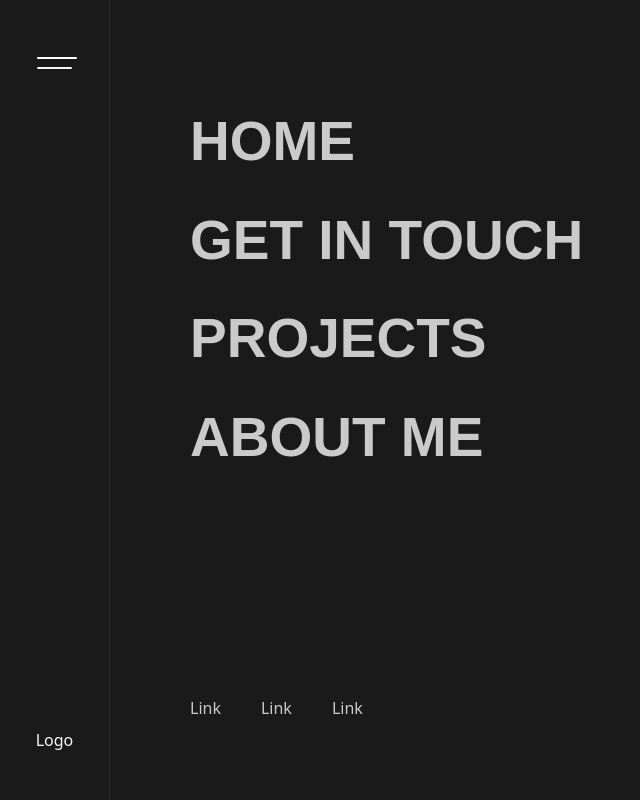
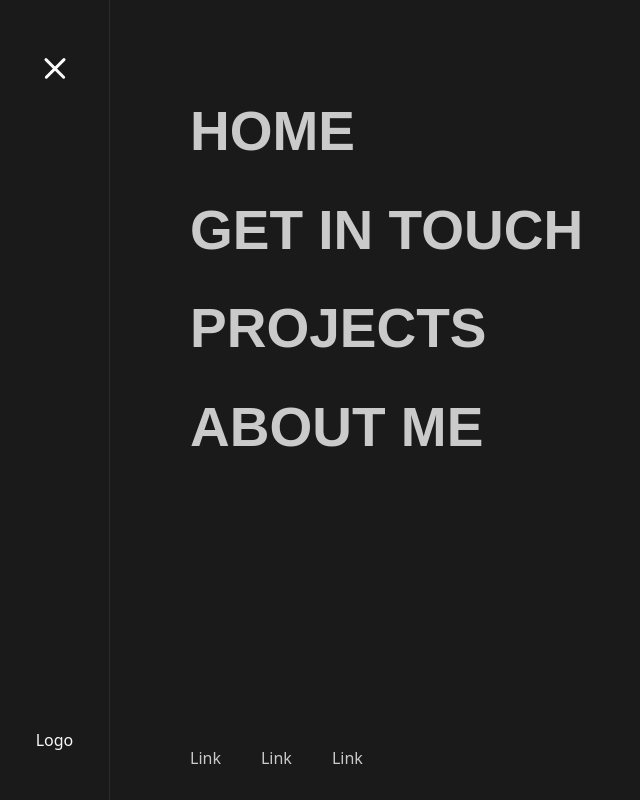
Before and after one commit to CarlLinusHedlund/CarlLinusHedlundDevs, a React (Vite) app: page / in a window 1280 px wide. Both pictures are taken after a click on the button 54 px from the left and 68 px from the top of the page. Shown: the top 800 px of the page, without its empty margins (0-640 px from the left). Built offline with nearby package versions, Linux system fonts and the light colour scheme.

Commit message:
installed prettier for tailwind

```diff
--- a/src/components/header/Header.jsx
+++ b/src/components/header/Header.jsx
@@ -21,11 +21,13 @@ function Header() {
       burgerRef.current.classList.add('after:opacity-0');
       navRef.current.classList.add('flex');
       navRef.current.classList.remove('hidden');
+      burgerRef.current.classList.add('burgerActive');
       setTimeout(overlayStart, 300);
     } else {
       setNavListClass('navList navFade opacity-0');
       burgerRef.current.classList.remove('after:opacity-0');
       navRef.current.classList.add('opacity-0');
+      burgerRef.current.classList.remove('burgerActive');
       setTimeout(overlayRemove, 500);
     }
     setIsMenuClicked(!isMenuClicked);
@@ -43,15 +45,15 @@ function Header() {
         <button type="button" onClick={updateMenu} className="flex justify-center items-center h-10 duration-800">
           <div
             ref={burgerRef}
-            className="duration-500 bg-primaryWhite h-0.5 w-[35px] after:duration-500 relative rounded-lg after:w-[30px] after:h-0.5 after:absolute after:rounded-lg after:top-2.5 after:left-0 after:bg-white before:w-[40px] before:h-0.5 before:bg-white before:rounded-lg before:absolute before:bottom-2.5 before:left-0 before:duration-500"
+            className="duration-500 bg-primaryWhite h-[2.5px] w-7 after:duration-500 relative rounded-lg after:w-6 after:h-[2.5px] after:absolute after:rounded-lg after:top-2 after:left-0 after:bg-white before:w-7 before:h-[2.5px] before:bg-white before:rounded-lg before:absolute before:bottom-2 before:left-0 before:duration-500"
           />
         </button>
       </div>
       <div
         ref={navRef}
-        className="opacity-0 w-full md:fixedWidth h-full mt-[50px] md:mt-0 z-10 fixed top-0 right-0 bg-primaryDark duration-700 text-[#cacaca] flex-col justify-between hidden"
+        className="opacity-0 w-full md:fixedWidth h-full mt-[90px] md:mt-[50px] md:mt-0 z-10 fixed top-0 right-0 bg-primaryDark duration-700 text-[#cacaca] flex-col justify-between hidden"
       >
-        <ul className="pl-[30px] md:pl-[80px] mt-[100px] flex flex-col gap-4">
+        <ul className="pl-[30px] md:pl-[80px] mt-[40px] flex flex-col gap-4">
           <li className={navListClass} style={{ '--large-navigation-item-index': 1 }}>HOME</li>
           <li className={navListClass} style={{ '--large-navigation-item-index': 2 }}>GET IN TOUCH</li>
           <li className={navListClass} style={{ '--large-navigation-item-index': 3 }}>PROJECTS</li>
--- a/src/components/main/herobanner.jsx
+++ b/src/components/main/herobanner.jsx
@@ -3,8 +3,8 @@ import React from 'react'
 function Herosection() {
   return (
     <>
-      <section className="w-full h-screen bg-red-500" />
-      <section className="w-full h-screen bg-orange-500" />
+      <section className="w-full h-screen bg-primaryDark" />
+      <section className="w-full h-screen bg-primaryWhite" />
     </>
   )
 }
--- a/src/index.css
+++ b/src/index.css
@@ -26,17 +26,17 @@ body::-webkit-scrollbar {
   to {transform: translateY(0px);}
 }
 
-.navFade {
-  animation: fade 1s ease-in-out calc(var(--large-navigation-item-index)*.18s) forwards, transform 1s ease-in-out calc(var(--large-navigation-item-index)*.18s) forwards;
-}
-
-.navList {
-  @apply cursor-pointer font-rubik text-textLG xs:text-textXL font-extrabold capitalize hover:text-white w-fit opacity-0 hover:translate-x-2 duration-1000 translate-y-0;
-}
-
 @layer components {
   .burgerActive {
-    @apply after: opacity-0 before:w-[35px] before:h-0.5 before:rotate-45 duration-500;
+    @apply rotate-45 after:opacity-0 before:w-5 before:h-0.5 before:-rotate-90 duration-500 before:bottom-auto before:top-0;
+  }
+
+  .navFade {
+    animation: fade 1s ease-in-out calc(var(--large-navigation-item-index)*.18s) forwards, transform 1s ease-in-out calc(var(--large-navigation-item-index)*.18s) forwards;
+  }
+
+  .navList {
+    @apply cursor-pointer font-rubik text-textLG xs:text-textXL font-extrabold capitalize hover:text-white w-fit opacity-0 hover:scale-110 duration-1000 translate-y-0;
   }
 
   .fixedWidth {
```
